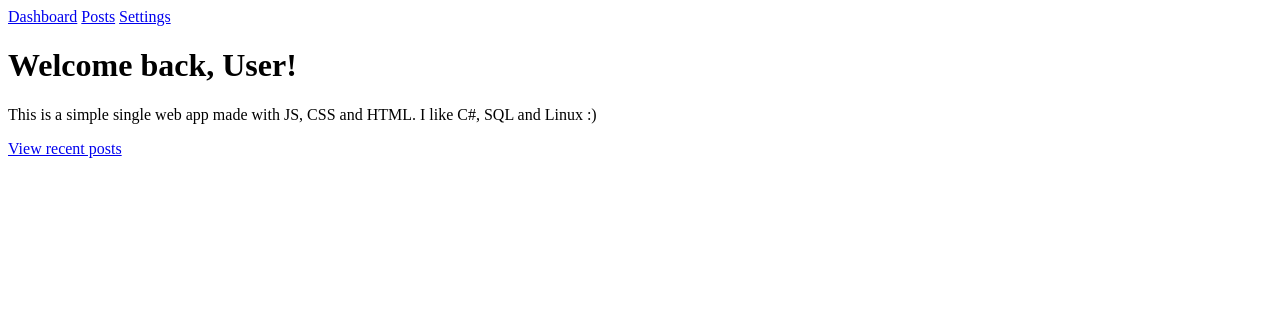
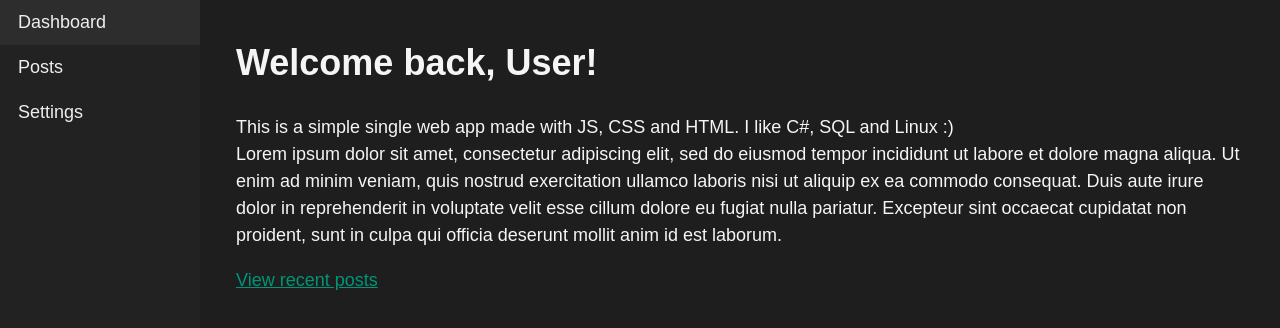
Before and after one commit to JGMelon22/SinglePageApp, a website with bundled scripts: page frontend/index.html in a window 1280 px wide. Built offline with nearby package versions, Linux system fonts and the light colour scheme.

Commit message:
Adding some style with CSS

```diff
--- a/frontend/index.html
+++ b/frontend/index.html
@@ -6,6 +6,7 @@
     <meta http-equiv="X-UA-Compatible" content="IE=edge">
     <meta name="viewport" content="width=device-width, initial-scale=1.0">
     <title>Single Page App</title>
+    <link rel="stylesheet" href="/static/css/index.css">
 </head>
 
 <body>
--- /dev/null
+++ b/frontend/static/css/index.css
@@ -0,0 +1,39 @@
+body {
+    --nav-width: 200px;
+    margin: 0 0 0 var(--nav-width);
+    font-family: 'Quicksand', sans-serif;
+    font-size: 18px;
+    color: whitesmoke;
+    background-color: rgba(0, 0, 0, 0.882);
+}
+
+.nav {
+    position: fixed;
+    top: 0;
+    left: 0;
+    width: var(--nav-width);
+    height: 100vh;
+    background: #222222;
+}
+
+.nav__link {
+    display: block;
+    padding: 12px 18px;
+    text-decoration: none;
+    color: #eeeeee;
+    font-weight: 500;
+}
+
+.nav__link:hover {
+    background: rgba(255, 255, 255, 0.05);
+}
+
+#app {
+    margin: 2em;
+    line-height: 1.5;
+    font-weight: 500;
+}
+
+a {
+    color: #009579;
+}
--- a/frontend/static/js/views/Dashboard.js
+++ b/frontend/static/js/views/Dashboard.js
@@ -10,7 +10,8 @@ export default class extends AbstractView {
         return `
         <h1>Welcome back, User!</h1>
         <p>
-            This is a simple single web app made with JS, CSS and HTML. I like C#, SQL and Linux :)
+            This is a simple single web app made with JS, CSS and HTML. I like C#, SQL and Linux :)<br>
+            Lorem ipsum dolor sit amet, consectetur adipiscing elit, sed do eiusmod tempor incididunt ut labore et dolore magna aliqua. Ut enim ad minim veniam, quis nostrud exercitation ullamco laboris nisi ut aliquip ex ea commodo consequat. Duis aute irure dolor in reprehenderit in voluptate velit esse cillum dolore eu fugiat nulla pariatur. Excepteur sint occaecat cupidatat non proident, sunt in culpa qui officia deserunt mollit anim id est laborum.
         </p>
         <p>
             <a href="/posts" data-link>View recent posts</a>
```
